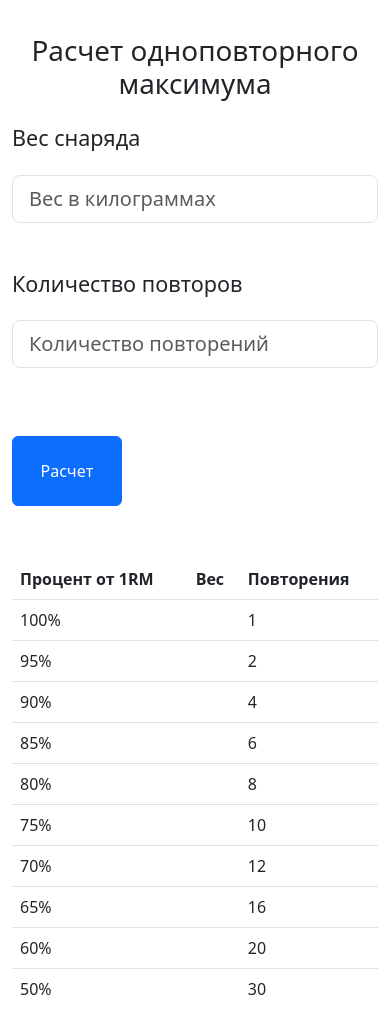
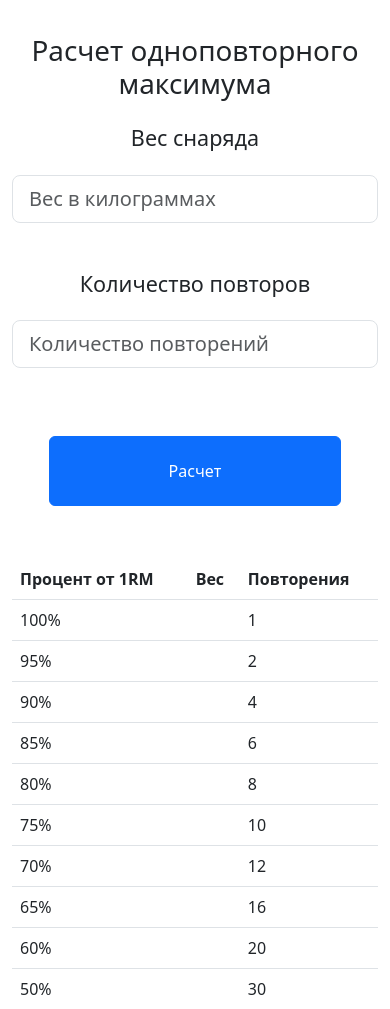
Before and after one commit to SlavaTatanov/FitJournal, a Django app: template FitJournal/tools/templates/tools/calculator_1rm.html in a window 390 px wide. Shown: the part 97-1106 px from the top of the page. Run offline with Django 3.2, Linux system fonts and the light colour scheme; the template is opened without the code that fills it, so the values that code supplies are empty; some libraries are stand-ins or nearby versions.

Commit message:
Небольшая адаптация под узкие экраны

```diff
--- a/FitJournal/static/custom.css
+++ b/FitJournal/static/custom.css
@@ -97,3 +97,24 @@ body {
 .message-box {
   padding-left: 0;
 }
+
+@media (max-width: 530px) {
+  .mobile-btn-center{
+    margin-left: auto;
+    margin-right: auto;
+    width: 80% !important;
+  }
+
+  .mobile-text-center{
+    margin-left: auto;
+    margin-right: auto;
+  }
+
+  .mobile-width-90{
+    width: 90% !important;
+  }
+
+  .mobile-mt-0{
+    margin-top: 0rem !important;
+  }
+}
--- a/FitJournal/tools/templates/tools/calculator_1rm.html
+++ b/FitJournal/tools/templates/tools/calculator_1rm.html
@@ -8,13 +8,13 @@
 {% block content %}
 <div class="d-grid gap-3">
     <h1 style="text-align:center; margin-top:10px">Расчет одноповторного максимума</h1>
-    <h4>Вес снаряда</h4>
+    <h4 class="mobile-text-center">Вес снаряда</h4>
     <input class="form-control form-control-lg" id="weight" type="number" required placeholder="Вес в килограммах" onfocus="resetInputAlertWeigth()">
     <p style="color: red; display: block;" id="weightAlert"> </p>
-    <h4>Количество повторов</h4>
+    <h4 class="mobile-text-center">Количество повторов</h4>
     <input class="form-control form-control-lg" id="reps" type="number" placeholder="Количество повторений" onfocus="resetInputAlertReps()">
     <p style="color: red; display: block;" id="repsAlert"> </p>
-    <button type="button" onclick="get1RM()" class="btn btn-primary" style="width:30%; height:120%; margin-top:20px;">Расчет</button>
+    <button type="button" onclick="get1RM()" class="btn btn-primary mobile-btn-center" style="width:30%; height:120%; margin-top:20px;">Расчет</button>
 </div>
 <table class="table" style="margin-top:10vh;">
     <thead>
--- a/FitJournal/users/templates/users/login.html
+++ b/FitJournal/users/templates/users/login.html
@@ -2,7 +2,7 @@
 
 {% block content %}
 <div class="row justify-content-center mt-5">
-    <div class="card shadow-lg border-0 rounded-lg mt-5 bg-primary bg-gradient" style="width:50%">
+    <div class="card shadow-lg border-0 rounded-lg bg-primary bg-gradient mobile-width-90 mobile-mt-0" style="width:50%; margin-top: 3rem;">
         <div class="card-header">
             <h3 class="text-center font-weight-light my-5">Авторизация</h3>
             <form action="{% url 'login' %}" method="post">
```
Also changed, not shown: FitJournal/users/templates/users/weight_journal.html (+6 -3 lines).
